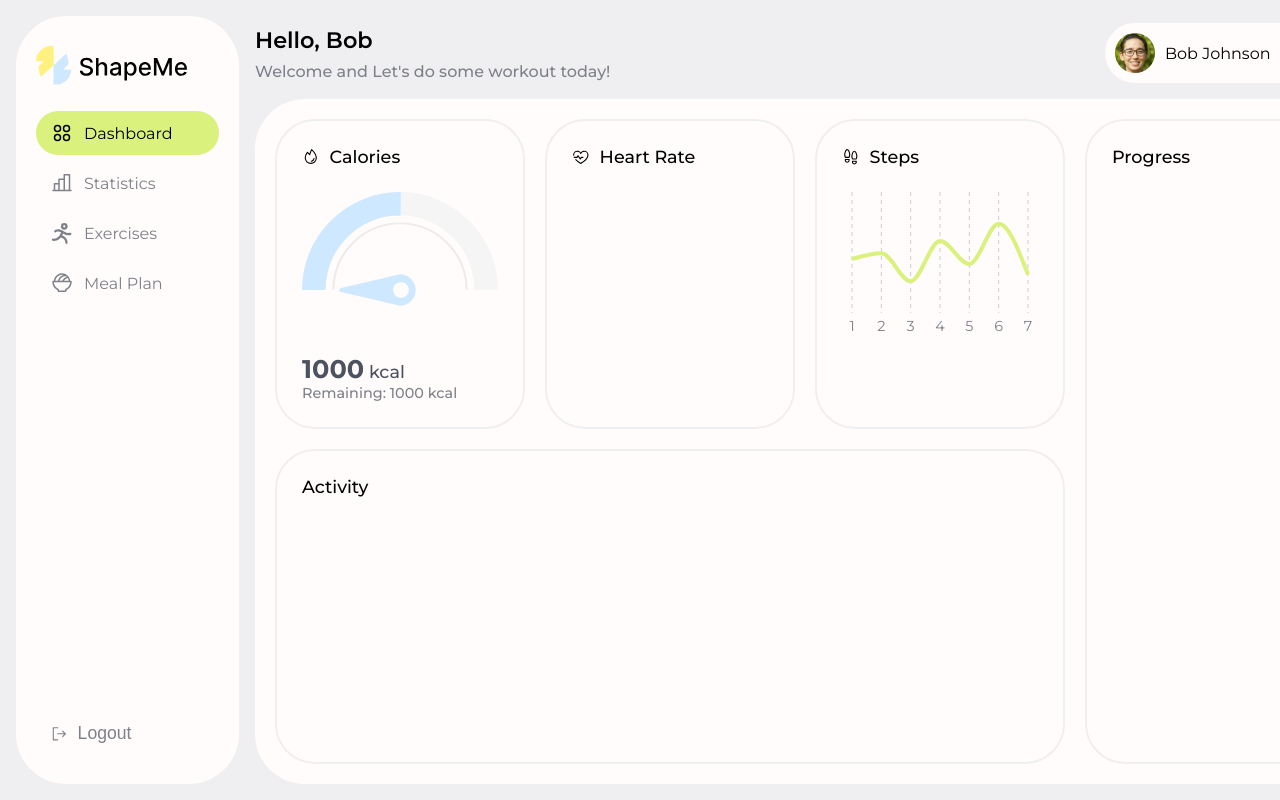
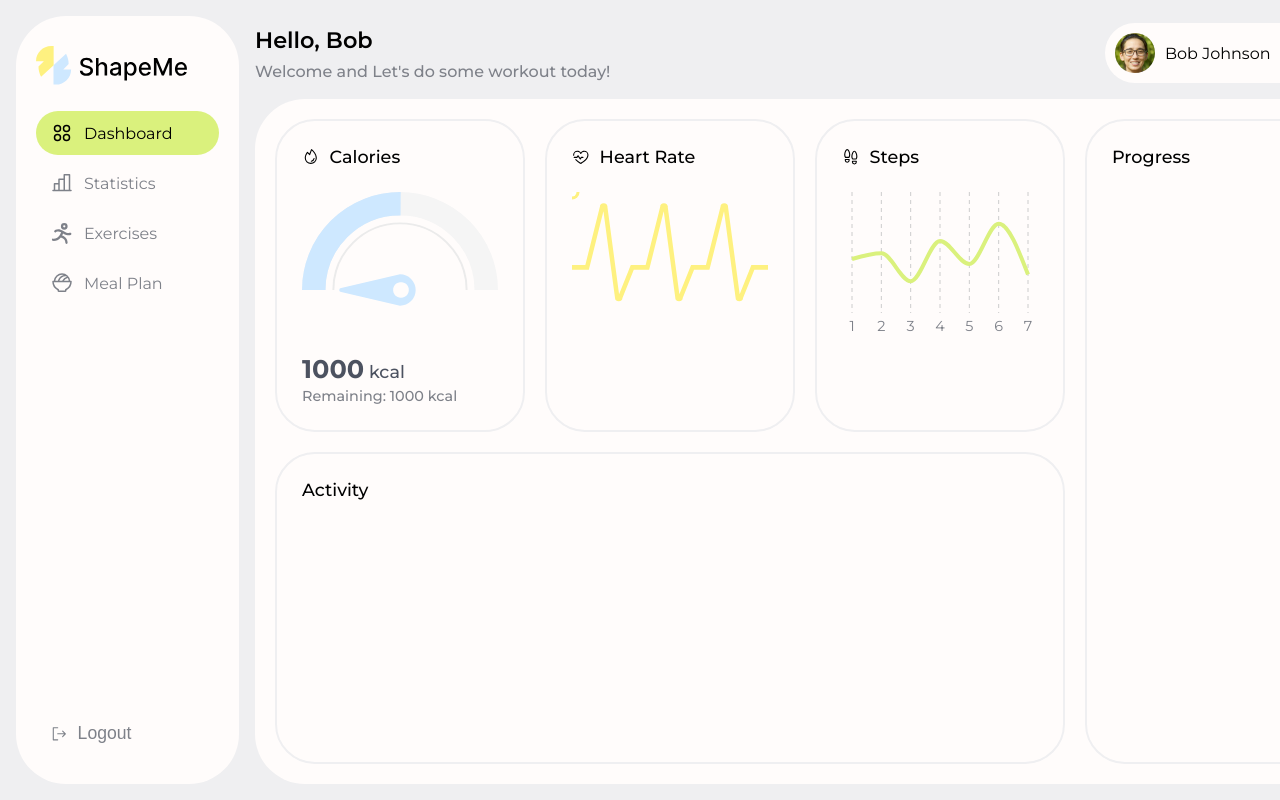
Before and after one commit to gr33b0k/fitness-tracker, a React (Vite) app: page / in a window 1280 px wide. Shown: the top 800 px of the page. Built offline with nearby package versions, Linux system fonts and the light colour scheme.

Commit message:
Implemented ECGChart component

```diff
--- a/src/components/Card/Card.css
+++ b/src/components/Card/Card.css
@@ -37,6 +37,7 @@
     color: #4c5260;
     font-size: 1.1rem;
     font-weight: 500;
+    margin-bottom: .2rem;
 }
 
 .card__description p:nth-child(2) {
@@ -49,12 +50,3 @@
     font-size: 1.6rem;
     font-weight: 700;
 }
-
-.card__chart--gauge::before {
-    position: absolute;
-    top: 0;
-    left: 0;
-    width: 100%;
-    height: 100%;
-    background-color: #4c5260;
-}
--- /dev/null
+++ b/src/components/ECGChart/ECGChart.jsx
@@ -0,0 +1,59 @@
+import "./ECGChart.css";
+
+const ECGChart = ({ bpm = 60 }) => {
+  const duration = 60 / bpm;
+
+  return (
+    <svg
+      viewBox="0 0 130 75"
+      preserveAspectRatio="xMidYMid meet"
+      fill="none"
+      xmlns="http://www.w3.org/2000/svg"
+      className="ecg-svg"
+    >
+      <path
+        id="ecg-path"
+        d="M0 50
+        L10 50 L20 10
+        A1 1 0 0 1 22 10
+        L30 70
+        A1 1 0 0 0 32 70
+        L40 50 L50 50 L60 10
+        A1 1 0 0 1 62 10
+        L70 70
+        A1 1 0 0 0 72 70
+        L80 50 L90 50 L100 10
+        A1 1 0 0 1 102 10
+        L110 70
+        A1 1 0 0 0 112 70
+        L120 50 L130 50"
+        stroke="#FEF180"
+        strokeWidth={3}
+        strokeLinecap="round"
+        fill="none"
+      />
+
+      <circle r="5" fill="#FEF180">
+        <animateMotion
+          dur={`${duration * 5}s`}
+          repeatCount="indefinite"
+          rotate="auto"
+        >
+          <mpath href="#ecg-path" />
+        </animateMotion>
+      </circle>
+
+      <circle r="3" fill="#ffffff">
+        <animateMotion
+          dur={`${duration * 5}s`}
+          repeatCount="indefinite"
+          rotate="auto"
+        >
+          <mpath href="#ecg-path" />
+        </animateMotion>
+      </circle>
+    </svg>
+  );
+};
+
+export default ECGChart;
--- a/src/index.css
+++ b/src/index.css
@@ -24,8 +24,6 @@
   padding: 16px;
   max-width: 1920px;
   font-family: "Montserrat", sans-serif;
-  /* font-optical-sizing: auto; */
-  /* letter-spacing: .05rem; */
   font-size: 1rem;
   display: flex;
 }
--- a/src/pages/Home.jsx
+++ b/src/pages/Home.jsx
@@ -11,6 +11,7 @@ import Header from "../components/Header/Header.jsx";
 import PageContent from "../components/PageContent/PageContent.jsx";
 import Card from "../components/Card/Card.jsx";
 import SemiCircleChart from "../components/SemiCircleChart/SemiCircleChart.jsx";
+import ECGChart from "../components/ECGChart/ECGChart.jsx";
 import { stepsData } from "../data/data.js";
 
 const renderTooltip = ({ active, payload }) => {
@@ -72,7 +73,9 @@ const Home = ({ userInfo }) => {
           rowSpan={2}
           title="Heart Rate"
           titleIcon={<PiHeartbeat />}
-        ></Card>
+        >
+          <ECGChart bpm={110} />
+        </Card>
         <Card
           colSpan={1}
           rowSpan={2}
```
Also changed, not shown: src/components/ECGChart/ECGChart.css (added).
